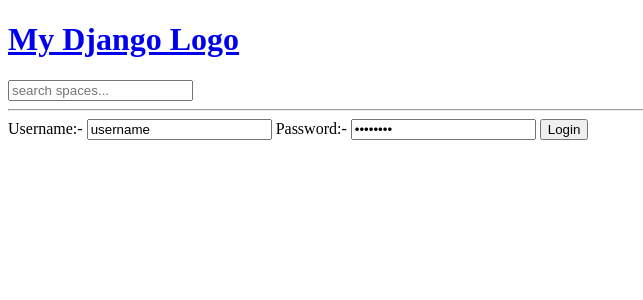
After one commit to Dinesh107/PythonDjangoMar24VenyaxTech, a Django app: page /login/ in a window 1280 px wide. The commit adds this page. Shown: the top 300 px of the page, without its empty margins (0-643 px from the left). Run offline with Django 5.2, Linux system fonts and the light colour scheme.

Commit message:
FourthCommit

```diff
--- a/myfirstproject/base/templates/base/home.html
+++ b/myfirstproject/base/templates/base/home.html
@@ -26,6 +26,7 @@
             <hr>
 
             <div>
+                <h4>{{space_count}} space available</h4>
                 <a href="{% url 'home' %}">All</a>
             </div>
 
--- /dev/null
+++ b/myfirstproject/base/templates/base/login_register.html
@@ -0,0 +1,21 @@
+{% extends 'main.html' %}
+
+
+{% block content %}
+
+
+<div>
+    <form action="POST" action="" >
+       {% csrf_token %}
+
+       <label for="">Username:- </label>
+       <input type="text" value="username"  placeholder="Enter Username"/>
+
+       <label for="">Password:- </label>
+       <input type="password" value="password"  placeholder="Enter Password"/>
+
+       <input type="submit" value="Login"/>
+    </form>
+</div>
+
+{% endblock content %}
--- a/myfirstproject/base/urls.py
+++ b/myfirstproject/base/urls.py
@@ -2,6 +2,7 @@ from django.urls import path
 from .import views
 
 urlpatterns = [
+     path('login/', views.loginPage, name="login"),
 
      path('', views.home, name="home"),
      path('space/<str:pk>/', views.space, name="space"),
--- a/myfirstproject/base/views.py
+++ b/myfirstproject/base/views.py
@@ -1,5 +1,6 @@
 from django.shortcuts import render, redirect
 from django.http import HttpResponse
+from django.db.models import Q
 from .models import Space, Heading
 from .forms import SpaceForm
 
@@ -14,14 +15,29 @@ from .forms import SpaceForm
 # ]
 
 
+def loginPage(request):
+    context = {}
+    return render(request, 'base/login_register.html', context)
+
+
+
+
+
 def home(request):
 
  q = request.GET.get('q') if request.GET.get('q') != None else ''
 
- spaces = Space.objects.filter(heading__name__icontains=q)
+ spaces = Space.objects.filter(
+    Q(heading__name__icontains=q) |
+    Q(name__icontains=q) |
+    Q(description__icontains=q)
+    )
+
+
  headings = Heading.objects.all()
+ space_count = spaces.count()
 
- context = {'spaces': spaces, 'headings': headings}
+ context = {'spaces': spaces, 'headings': headings, 'space_count': space_count}
  return render(request, 'base/home.html', context)
 
 
```
Also changed, not shown: myfirstproject/db.sqlite3.
